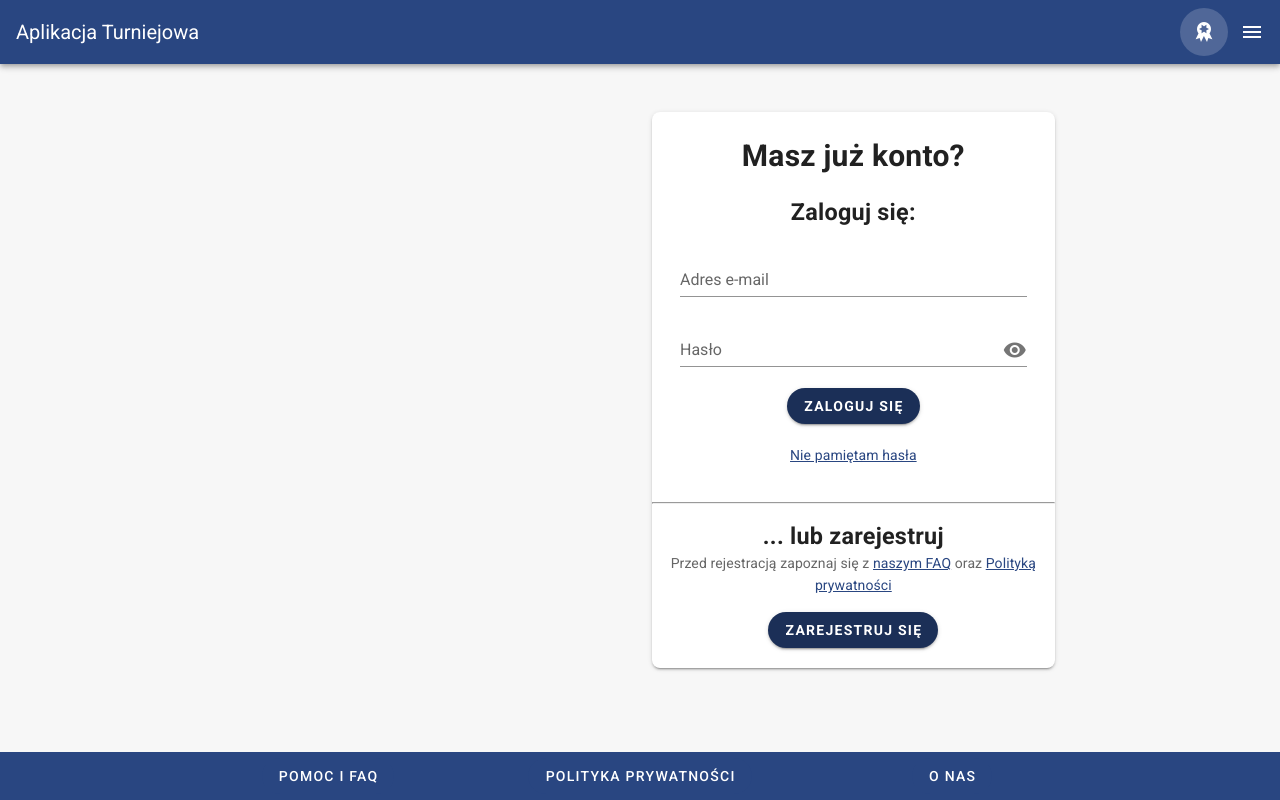
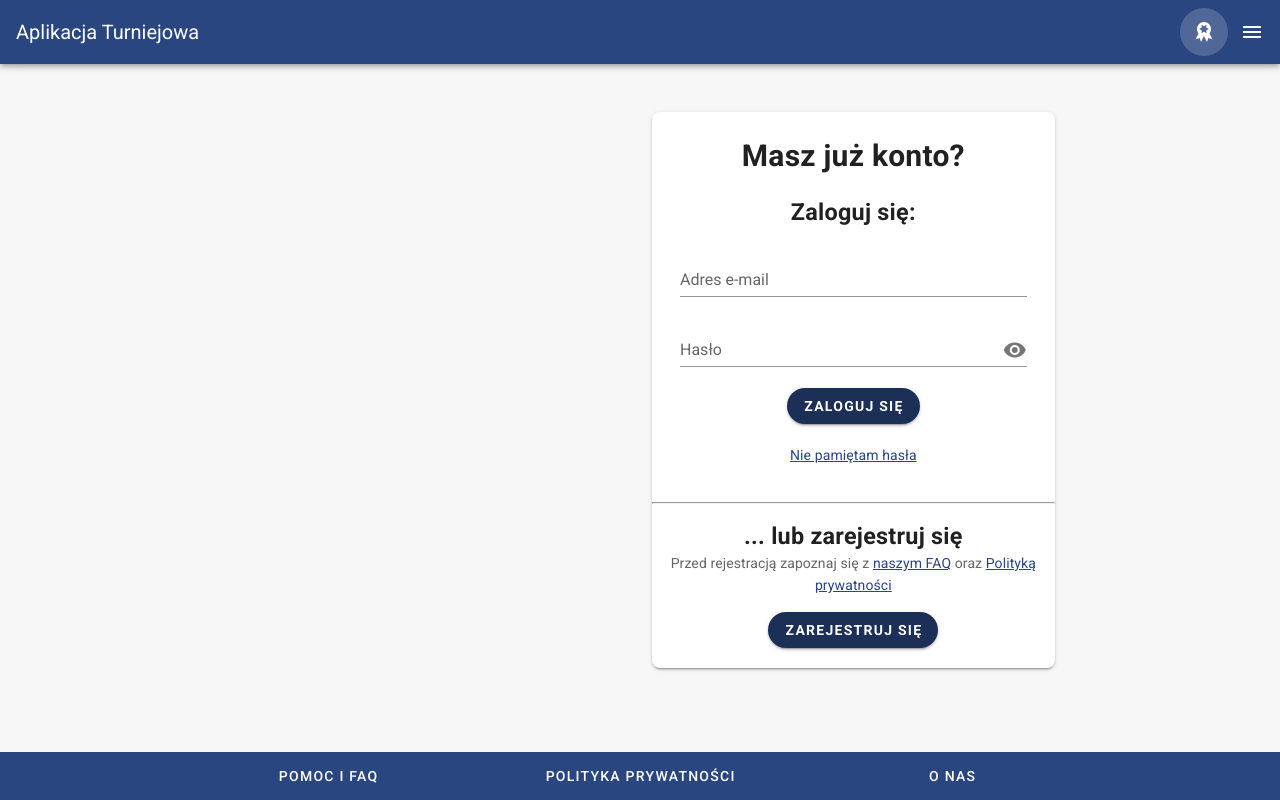
Before and after one commit to skni-kod/TournamentAppFrontend, a Vue app: page /login in a window 1280 px wide. Shown: the top 800 px of the page. Built offline with nearby package versions, Linux system fonts and the light colour scheme.

Commit message:
Login Misspell
Jednak brzmiało lepiej

```diff
--- a/src/views/Login.vue
+++ b/src/views/Login.vue
@@ -68,7 +68,7 @@
           <hr />
 
           <v-card-title class="justify-center"
-            ><h3>... lub zarejestruj</h3>
+            ><h3>... lub zarejestruj się</h3>
           </v-card-title>
 
           <v-card-subtitle>
```
